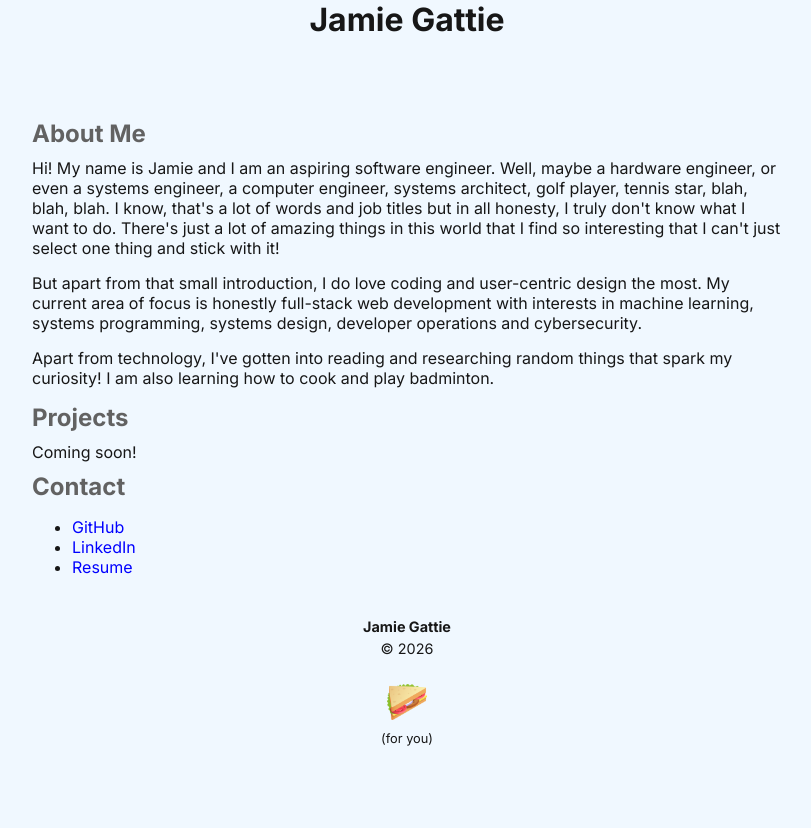
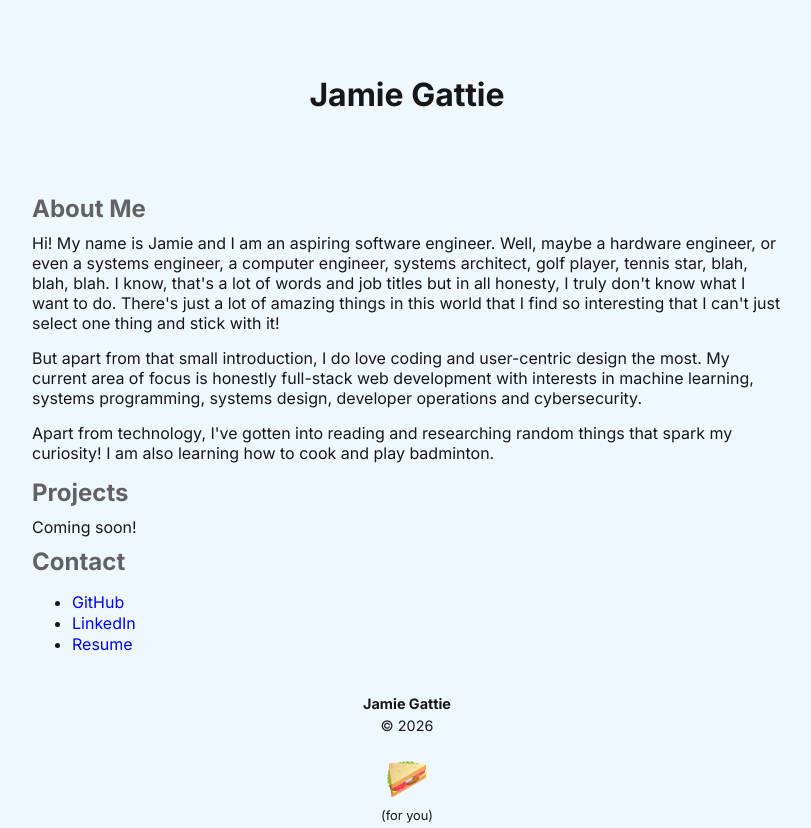
Before and after one commit to sirejamie/personal-portfolio, a React (Vite) app: page / in a window 1280 px wide. Shown: the whole page, without its empty margins (233-1044 px from the left). Before the commit the page ends 800 px from the top, so only its background shows below. Built offline with nearby package versions, Linux system fonts and the light colour scheme.

Commit message:
Fix small accessibility errors (we <3 accessibility)

```diff
--- a/index.html
+++ b/index.html
@@ -30,7 +30,7 @@
         <title>Jamie Gattie</title>
     </head>
     <body>
-        <div id="root"></div>
+        <div id="root" tabindex="-1" aria-hidden="true"></div>
         <script type="module" src="/src/main.tsx"></script>
     </body>
 </html>
--- a/src/App.tsx
+++ b/src/App.tsx
@@ -2,7 +2,7 @@ import { SpeedInsights } from "@vercel/speed-insights/react";
 import { Analytics } from "@vercel/analytics/react";
 
 import sandwich from "./assets/images/sandwich.png";
-import { projects } from "./constants/data";
+import { contacts, projects } from "./constants/data";
 
 function Header() {
     return (
@@ -76,19 +76,9 @@ function Contact() {
         <section>
             <h2 className="heading-title heading-contact">Contact</h2>
             <ul>
-                <li>
-                    <a href="https://github.com/sirejamie" target="_blank">
-                        GitHub
-                    </a>
-                </li>
-                <li>
-                    <a href="https://www.linkedin.com/in/jamiegattie" target="_blank">
-                        LinkedIn
-                    </a>
-                </li>
-                <li>
-                    <a href="/files/Resume.pdf">Resume</a>
-                </li>
+                {contacts.map((contact) =>
+                    <li className="contact-list-element"><a href={contact.link} target="_blank">{contact.title}</a></li>
+                )}
             </ul>
         </section>
     );
--- a/src/constants/data.ts
+++ b/src/constants/data.ts
@@ -54,7 +54,7 @@ export const projects = [
     },
 ];
 
-export const contact = [
+export const contacts = [
     {
         title: "GitHub",
         link: "https://github.com/sirejamie",
@@ -64,7 +64,7 @@ export const contact = [
         link: "https://www.linkedin.com/in/jamiegattie",
     },
     {
-        resume: "Resume",
+        title: "Resume",
         link: "/files/Resume.pdf",
     },
 ];
--- a/src/styles.css
+++ b/src/styles.css
@@ -47,10 +47,14 @@ a:visited {
     color: blue;
 }
 
+/* --- */
+
 .my-name {
     text-align: center;
-    margin: 0;
+    margin-top: 75px;
 }
+
+/* --- */
 
 .heading-title {
     color: var(--color-lighter);
@@ -60,6 +64,8 @@ a:visited {
 .about-paragraph {
     margin-bottom: 15px;
 }
+
+/* --- */
 
 .project-container {
     margin-left: 25px;
@@ -80,6 +86,14 @@ a:visited {
     margin-top: 0;
     color: var(--color-lighter);
 }
+
+/* --- */
+
+.contact-list-element {
+    line-height: 1.3;
+}
+
+/* --- */
 
 .colourful-sandwich-container {
     margin-top: 25px;
```
